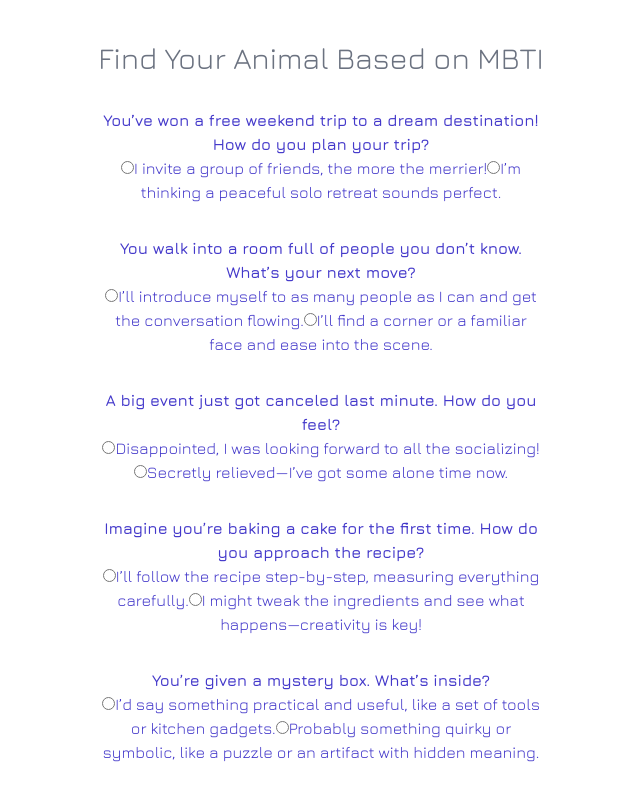
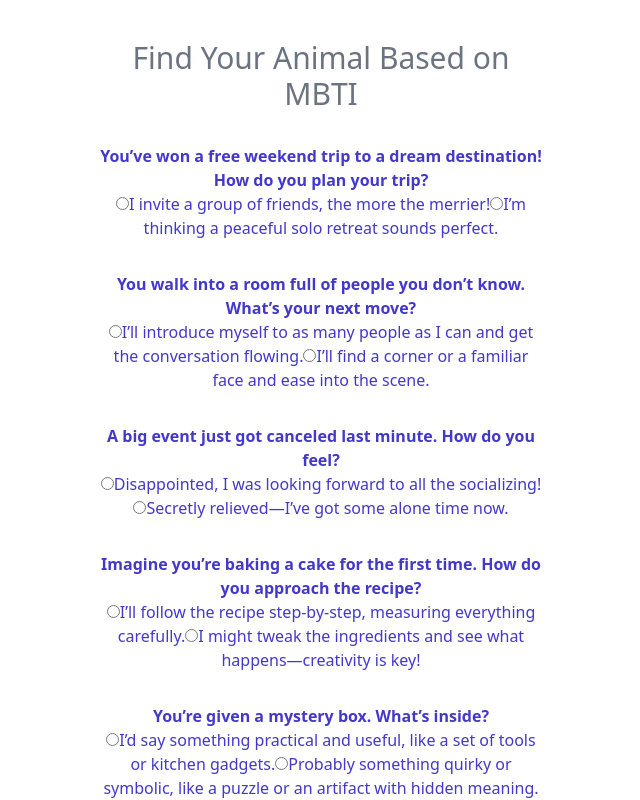
Before and after one commit to tamoimi/match-personality, a React (Vite) app: page / in a window 1280 px wide. Shown: the top 800 px of the page, without its empty margins (319-959 px from the left). Built offline with nearby package versions, Linux system fonts and the light colour scheme.

Commit message:
feat: font

```diff
--- a/tailwind.config.js
+++ b/tailwind.config.js
@@ -3,7 +3,7 @@
   content: ["./src/**/*.{js,jsx,ts,tsx}"],
   theme: {
     fontFamily: {
-      Jura: ["Jura"],
+      Poppins: ["Poppins"],
     },
   },
   plugins: [],
```
